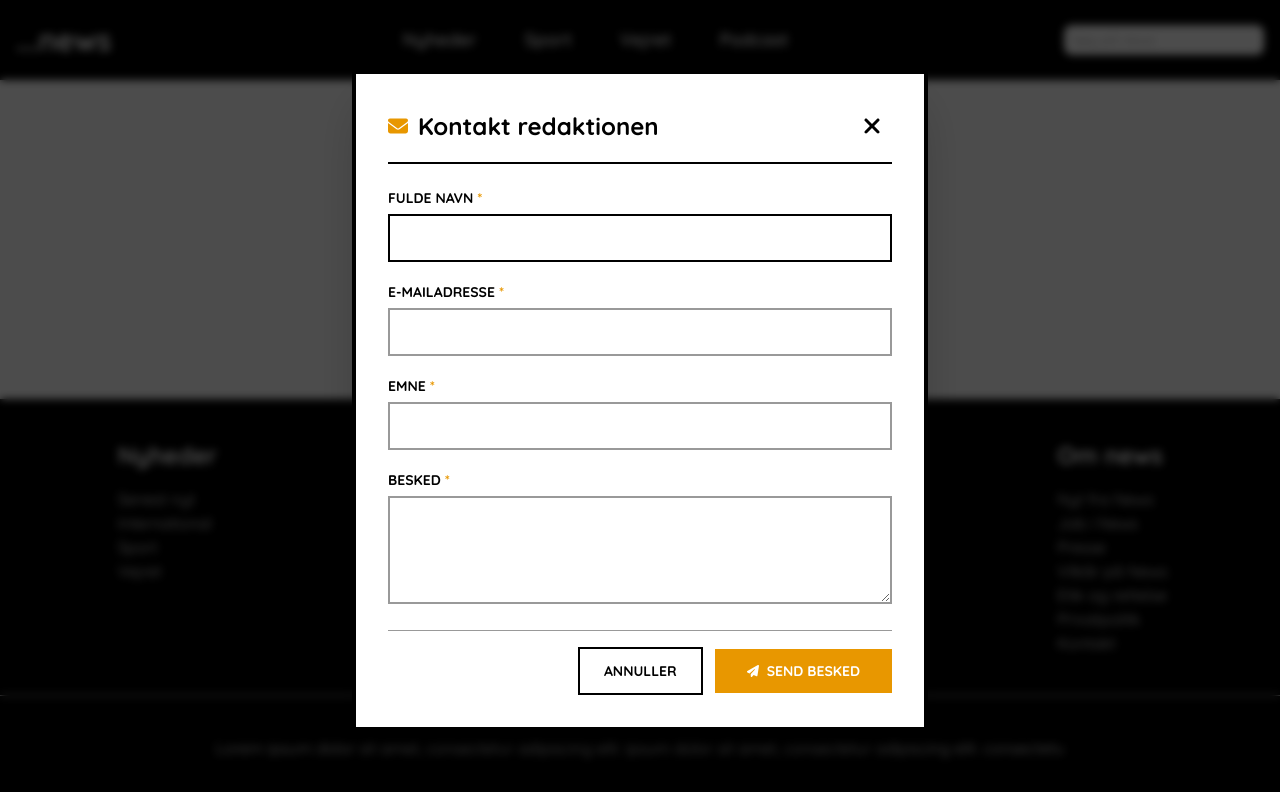
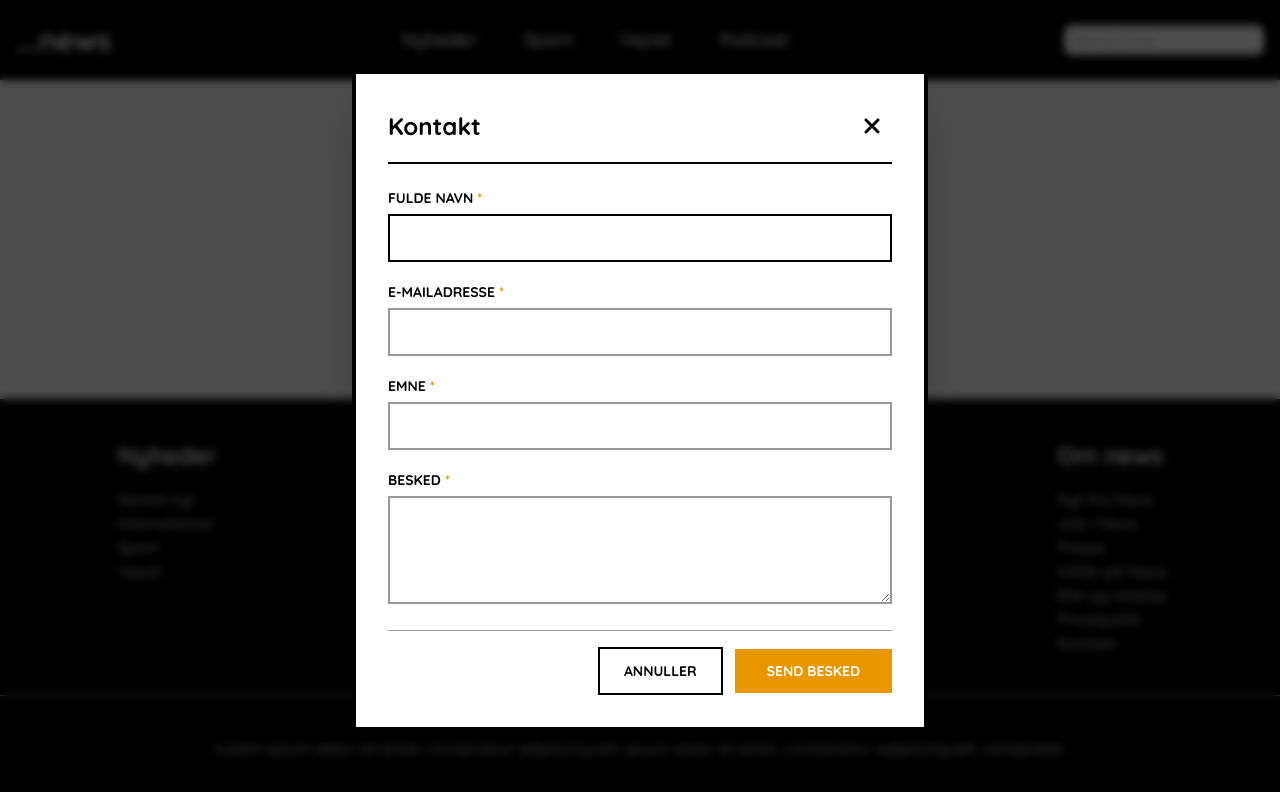
Before and after one commit to ThePandaOliver/skole-eksamens-project, a Next.js app: page / in a window 1280 px wide. Both pictures are taken after a click on the button "Kontakt". Shown: the top 792 px of the page. Built offline with nearby package versions, Linux system fonts and the light colour scheme; no server answers.

Commit message:
Simplify `ContactModal` UI: update header text and remove icons for cleaner design.

```diff
--- a/src/component/ContactModal.tsx
+++ b/src/component/ContactModal.tsx
@@ -113,8 +113,7 @@ export default function ContactModal({
 				{/* Modal Header */}
 				<div className={"flex items-center justify-between border-b-2 border-black pb-4"}>
 					<h2 className={"text-2xl font-bold text-black flex items-center gap-2.5"}>
-						<FaEnvelope className={"text-category text-xl"} />
-						<span>Kontakt redaktionen</span>
+						Kontakt
 					</h2>
 					<button
 						type={"button"}
@@ -246,10 +245,7 @@ export default function ContactModal({
 										<span>Sender...</span>
 									</>
 								) : (
-									<>
-										<FaPaperPlane className={"text-xs"} />
-										<span>Send besked</span>
-									</>
+									<span>Send besked</span>
 								)}
 							</button>
 						</div>
```
